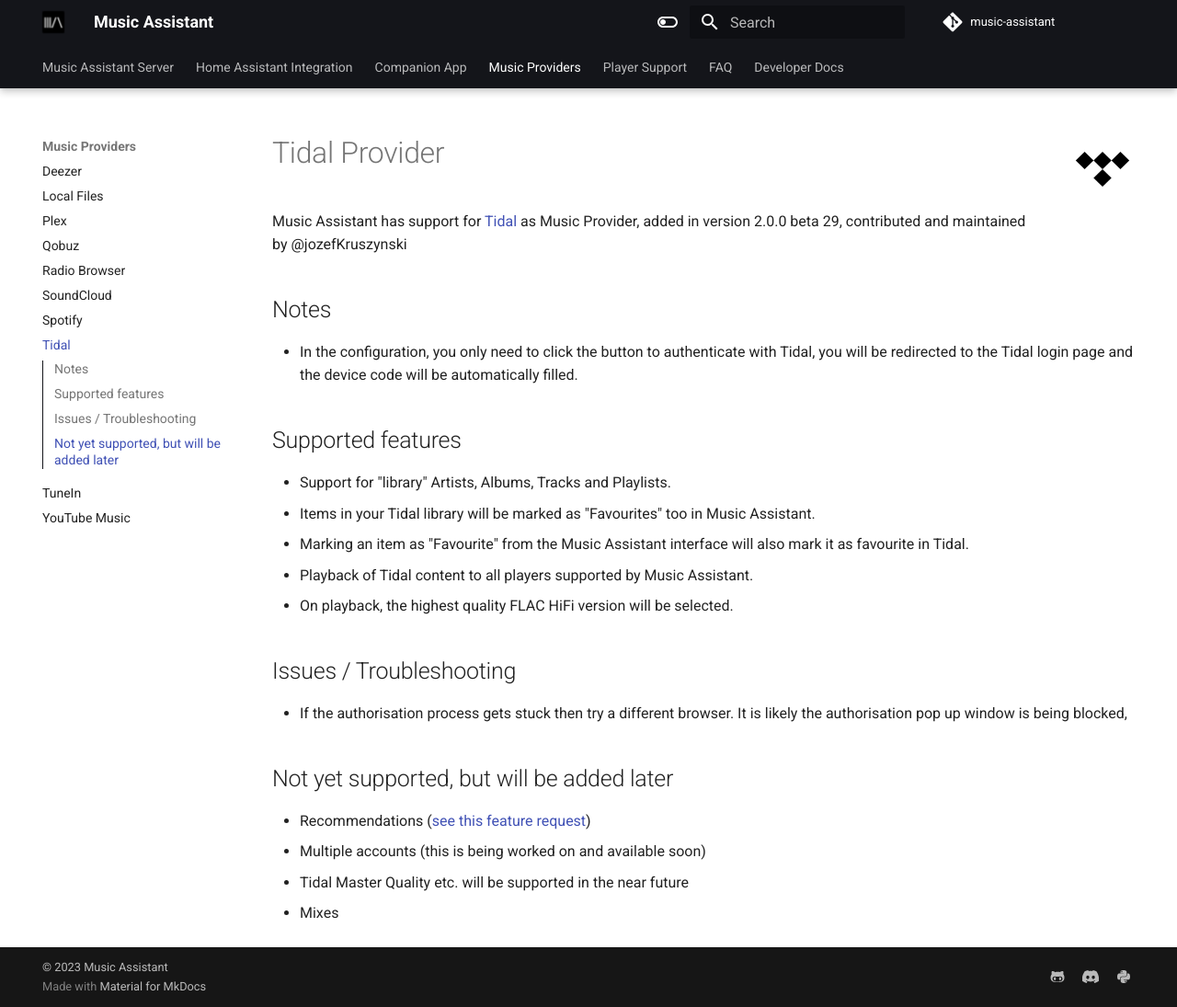
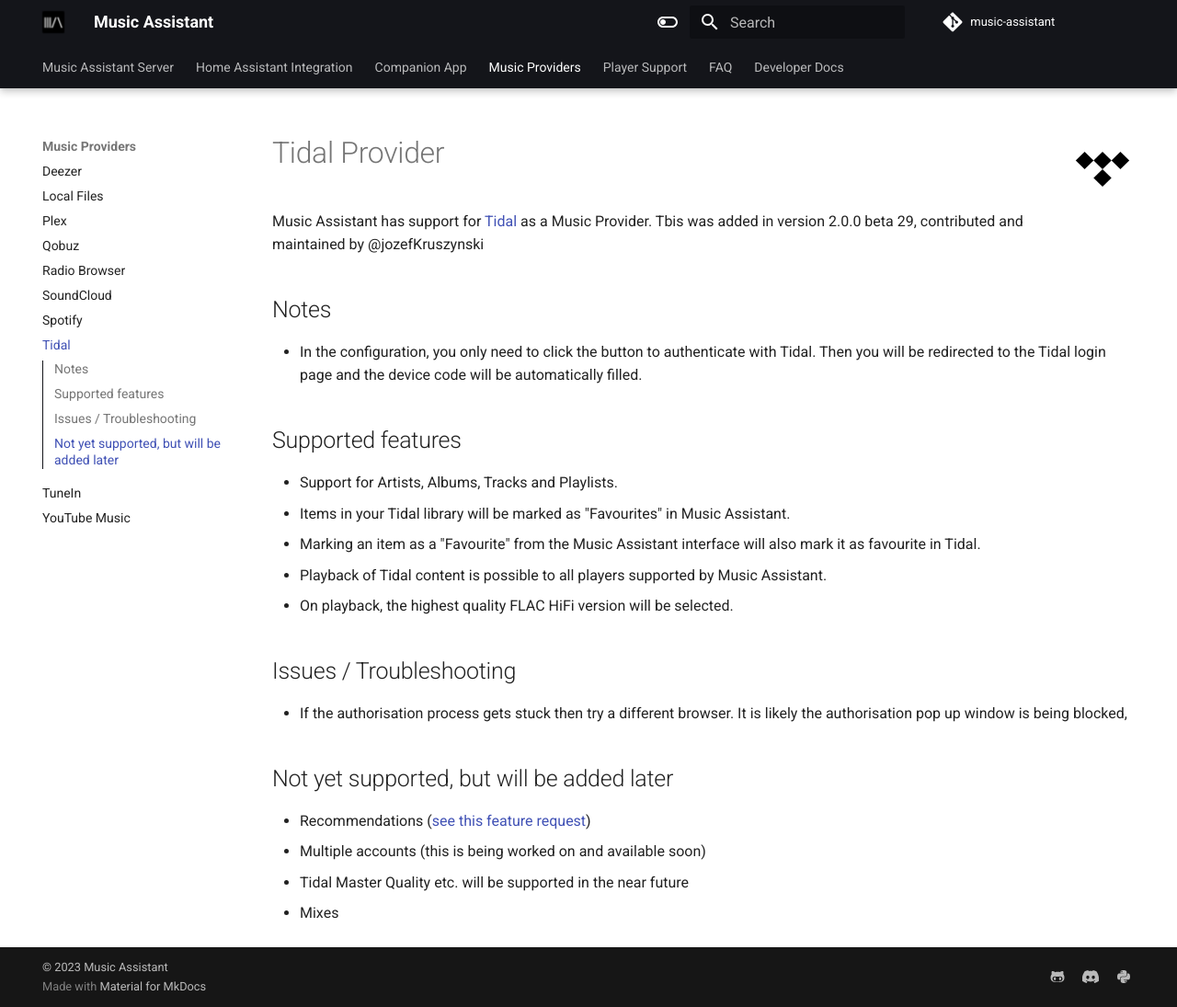
Before and after one commit to pwbriggs/music-assistant.github.io, an MkDocs documentation site: the page built from docs/music-providers/tidal.md, in a window 1280 px wide and 1095 px high. Shown: the whole window at 92% size. Built offline with MkDocs 1.6.1 and Material for MkDocs 9.7.7, drawn with Linux system fonts in a browser that asks for light colours.

Commit message:
Minor grammatical tweaks

```diff
--- a/docs/music-providers/tidal.md
+++ b/docs/music-providers/tidal.md
@@ -1,17 +1,17 @@
 # Tidal Provider ![Preview image](../assets/icons/tidal-icon.svg){ width=70 align=right }
 
-Music Assistant has support for [Tidal](https://tidal.com) as Music Provider, added in version 2.0.0 beta 29, contributed and maintained by @jozefKruszynski
+Music Assistant has support for [Tidal](https://tidal.com) as a Music Provider. Tbis was added in version 2.0.0 beta 29, contributed and maintained by @jozefKruszynski
 
 ## Notes
 
-- In the configuration, you only need to click the button to authenticate with Tidal, you will be redirected to the Tidal login page and the device code will be automatically filled.
+- In the configuration, you only need to click the button to authenticate with Tidal. Then you will be redirected to the Tidal login page and the device code will be automatically filled.
 
 ## Supported features
 
-- Support for "library" Artists, Albums, Tracks and Playlists.
-- Items in your Tidal library will be marked as "Favourites" too in Music Assistant.
-- Marking an item as "Favourite" from the Music Assistant interface will also mark it as favourite in Tidal.
-- Playback of Tidal content to all players supported by Music Assistant.
+- Support for Artists, Albums, Tracks and Playlists.
+- Items in your Tidal library will be marked as "Favourites" in Music Assistant.
+- Marking an item as a "Favourite" from the Music Assistant interface will also mark it as favourite in Tidal.
+- Playback of Tidal content is possible to all players supported by Music Assistant.
 - On playback, the highest quality FLAC HiFi version will be selected.
 
 ## Issues / Troubleshooting
```
